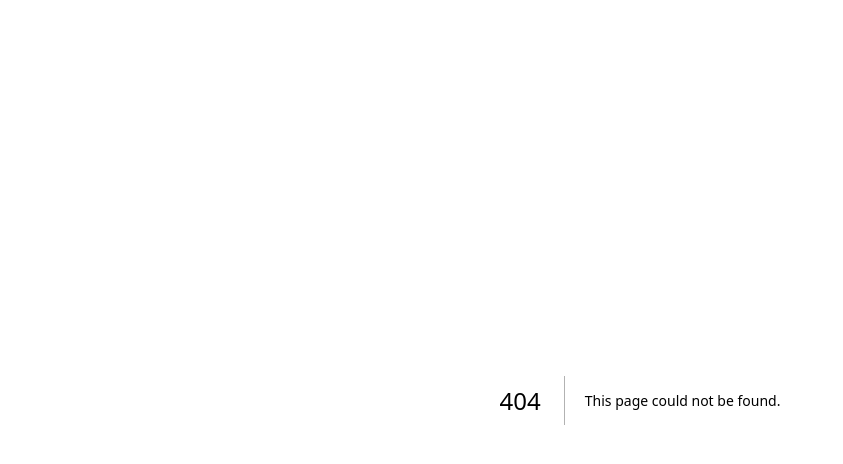
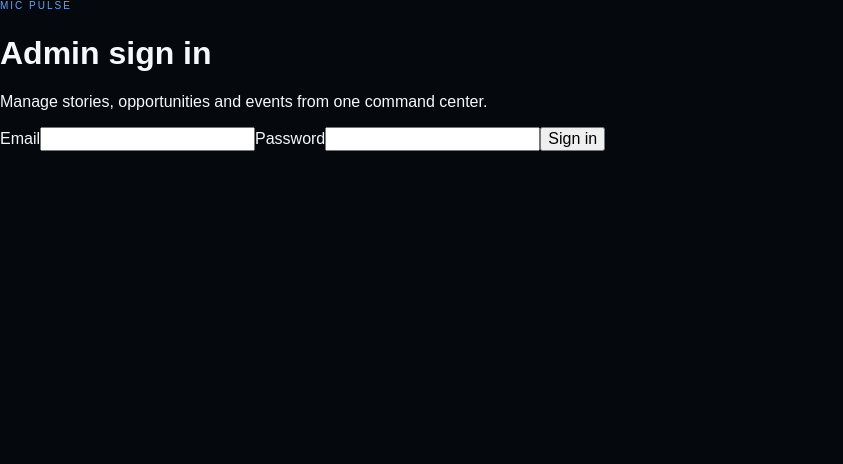
Before and after one commit to jopatterson1305-lang/mic-pulse, a Next.js app: page /admin/login in a window 1280 px wide. Before the commit this address had no page. Shown: the top 464 px of the page, without its empty margins (0-843 px from the left). Built offline with nearby package versions, Linux system fonts and the light colour scheme.

Commit message:
Add MIC admin authentication screen

```diff
--- /dev/null
+++ b/app/admin/login/page.tsx
@@ -0,0 +1,21 @@
+"use client";
+
+import { FormEvent, useState } from "react";
+import { createClient } from "@/lib/supabase";
+
+export default function AdminLogin() {
+  const [email, setEmail] = useState("");
+  const [password, setPassword] = useState("");
+  const [error, setError] = useState("");
+  const [busy, setBusy] = useState(false);
+
+  async function submit(e: FormEvent) {
+    e.preventDefault(); setBusy(true); setError("");
+    const supabase = createClient();
+    const { error } = await supabase.auth.signInWithPassword({ email, password });
+    if (error) { setError(error.message); setBusy(false); return; }
+    window.location.href = "/admin";
+  }
+
+  return <main className="admin-shell admin-centered"><form className="admin-card admin-form" onSubmit={submit}><p className="eyebrow">MIC PULSE</p><h1>Admin sign in</h1><p>Manage stories, opportunities and events from one command center.</p><label>Email<input type="email" required value={email} onChange={e => setEmail(e.target.value)} /></label><label>Password<input type="password" required value={password} onChange={e => setPassword(e.target.value)} /></label>{error && <p className="admin-error">{error}</p>}<button className="admin-button" disabled={busy}>{busy ? "Signing in…" : "Sign in"}</button></form></main>;
+}
```
